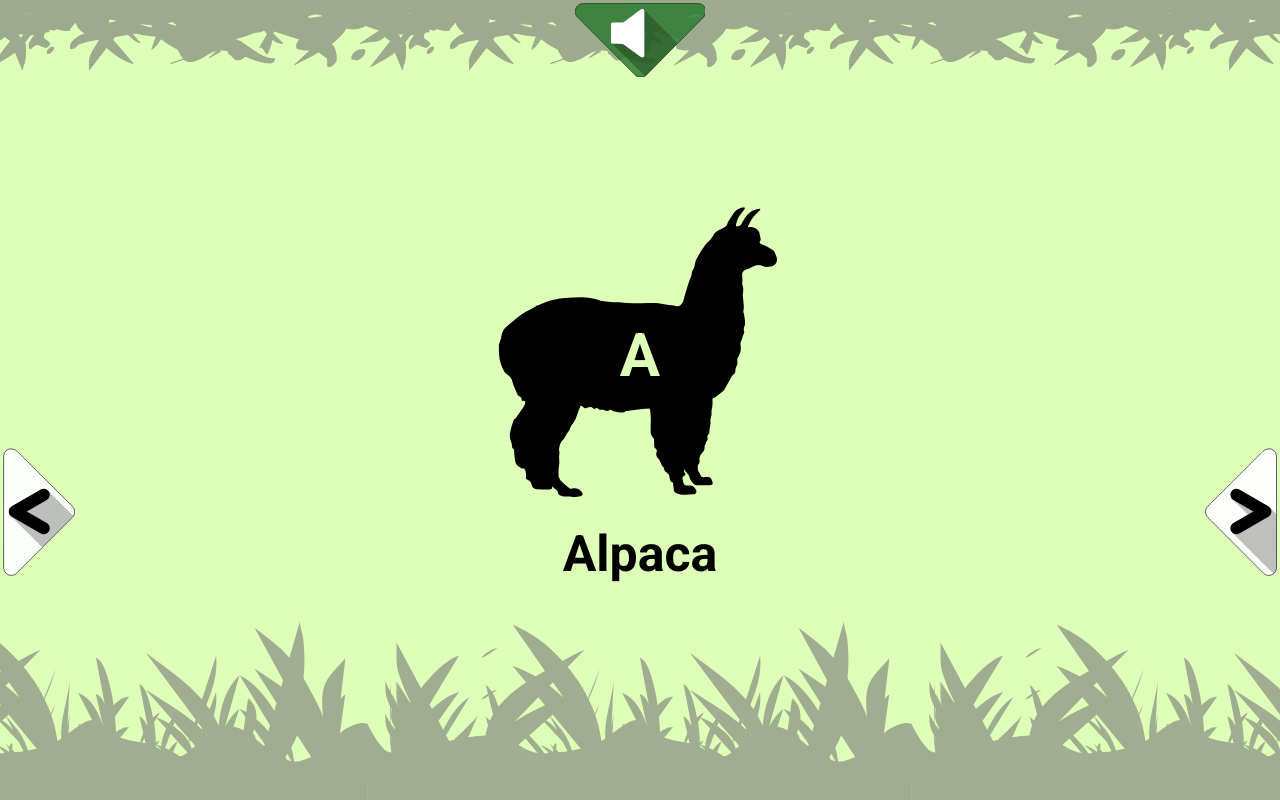
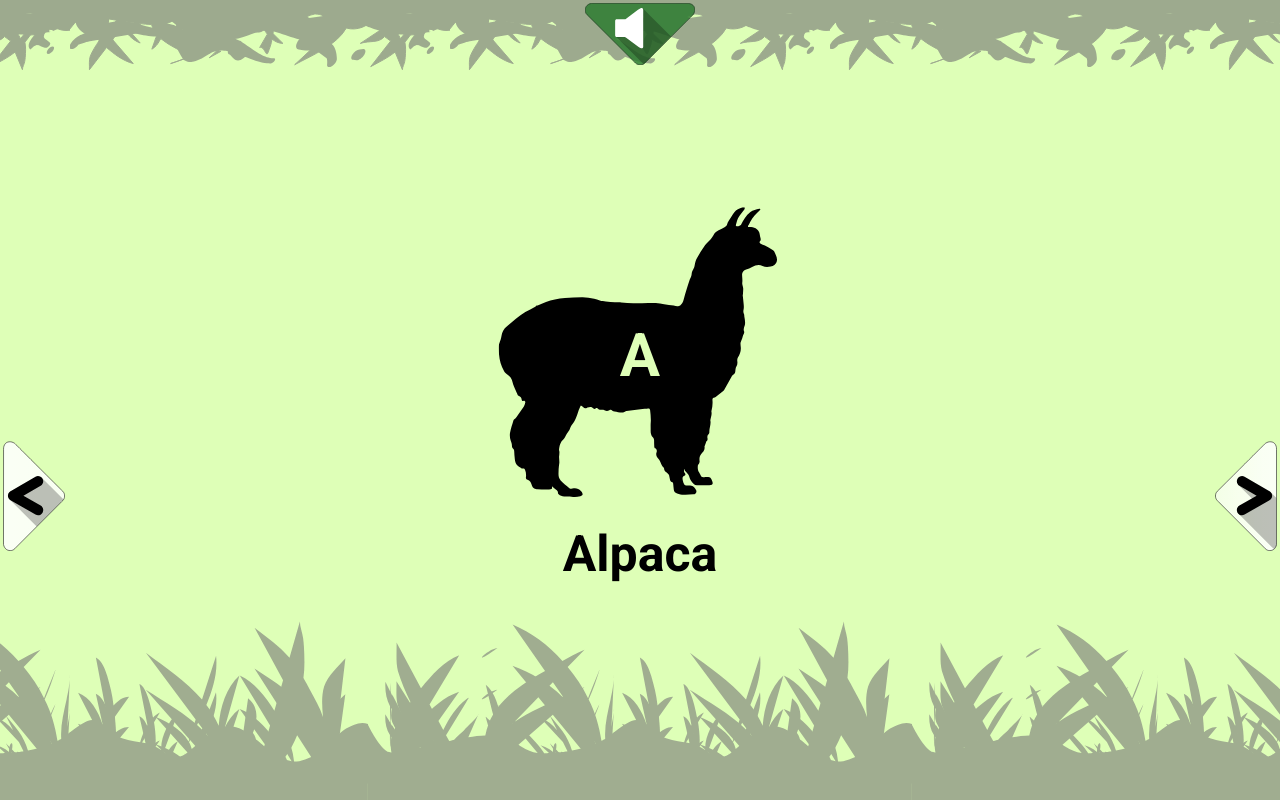
Before and after one commit to bacc0/abc-animals, a Next.js app: page / in a window 1280 px wide. Built offline with nearby package versions, Linux system fonts and the light colour scheme; a web font is replaced by a local one.

Commit message:
transparency

```diff
--- a/src/components/MainView.js
+++ b/src/components/MainView.js
@@ -243,10 +243,10 @@ const MainView = ({
                         <div
                             style={{
                                 position: 'absolute',
-                                top: visibleButtons ? '56vh' : 0,
+                                top: visibleButtons ? 'calc(62vh - 55px)' : 0,
                                 left: 3,
-                                width: 72,
-                                height: 128,
+                                width: 62,
+                                height: 110,
 
 
 
@@ -263,10 +263,10 @@ const MainView = ({
                             disabled={!visibleButtons}
                             style={{
                                 position: 'absolute',
-                                top: visibleButtons ? '56vh' : 0,
+                                top: visibleButtons ? 'calc(62vh - 55px)' : 0,
                                 right: 3,
-                                width: 72,
-                                height: 128,
+                                width: 62,
+                                height: 110,
 
 
 
--- a/src/components/Sounds.js
+++ b/src/components/Sounds.js
@@ -50,8 +50,8 @@ const Sounds = ({ count, visibleButtons }) => {
                                    duration: 2,
                               }}
                               style={{
-                                   width: 130,
-                                   height: 73.5,
+                                   width: 110,
+                                   height: 62,
 
                                    // borderRadius: 100,
                                    // border: `1.5px solid ${textButton === 'PLAY'
```
Also changed, not shown: public/images/left.svg, public/images/right.svg.
